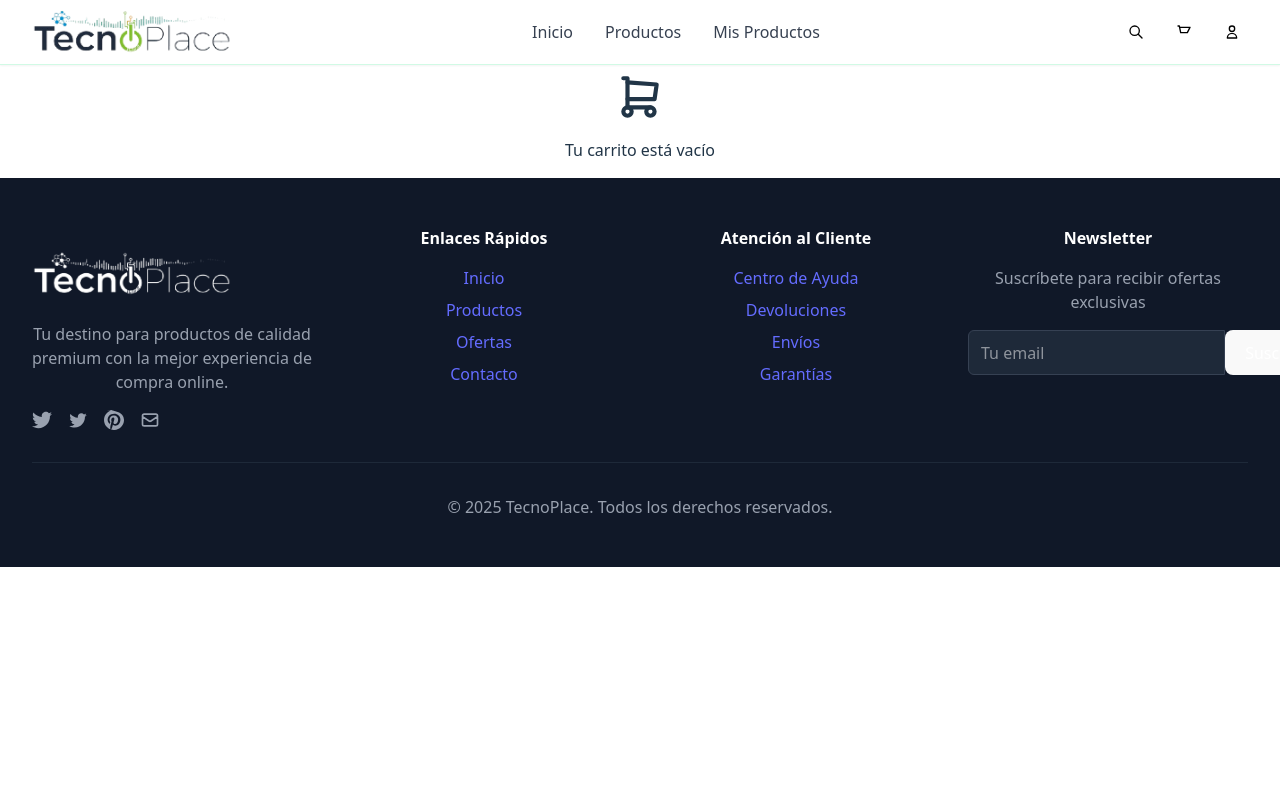
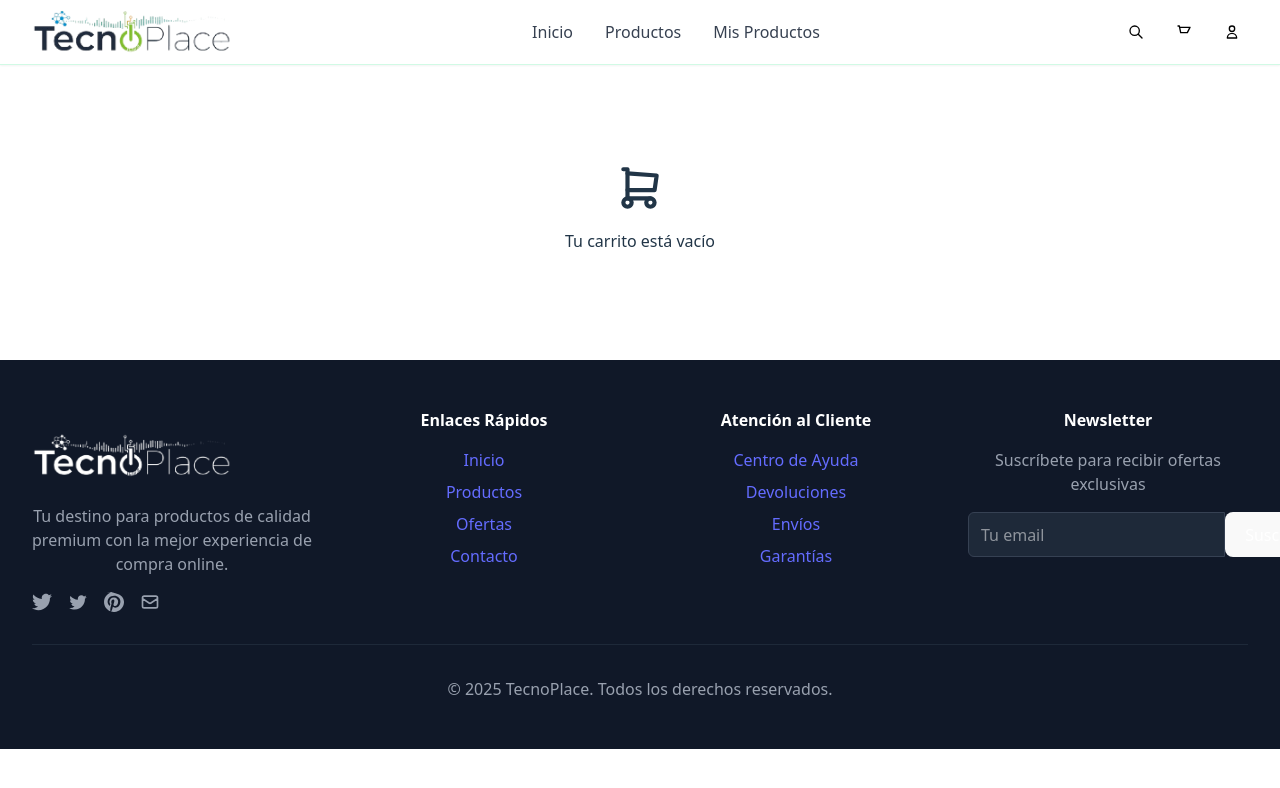
Before and after one commit to mpoustis/grupo5_apis, a React (Vite) app in the folder TPO - Grupo 5/: page /cart in a window 1280 px wide. Shown: the top 788 px of the page. Built offline with nearby package versions, Linux system fonts and the light colour scheme.

Commit message:
fix: empty cart styling and icon

```diff
--- a/TPO - Grupo 5/src/styles/Cart.css
+++ b/TPO - Grupo 5/src/styles/Cart.css
@@ -115,4 +115,5 @@
   justify-content: center;
   gap: 1rem;
   text-align: center;
+  height: 45vh;
 }
```
